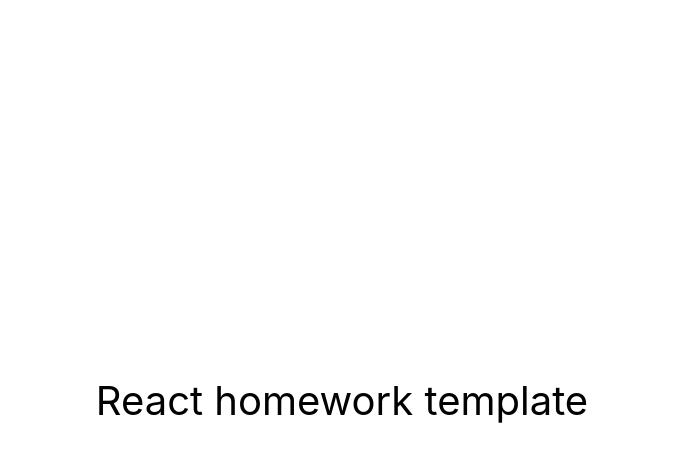
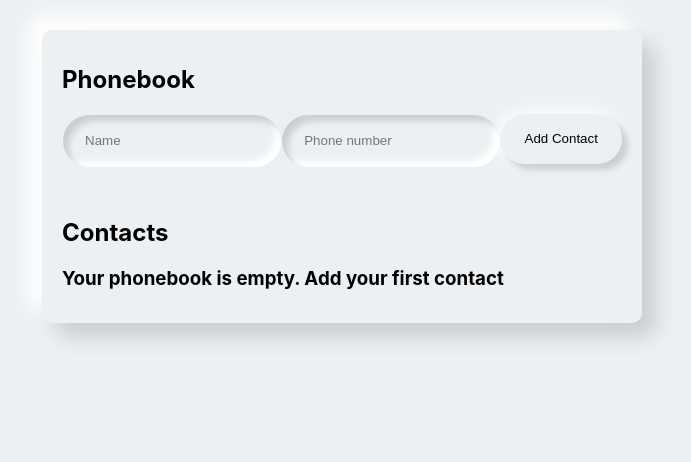
Before and after one commit to Veronikanos/goit-react-hw-06-phonebook, a React (Create React App) app: page / in a window 1280 px wide. Shown: the top 462 px of the page, without its empty margins (298-989 px from the left). Built offline with nearby package versions, Linux system fonts and the light colour scheme.

Commit message:
init: put start files from prev task

```diff
--- a/src/components/App.jsx
+++ b/src/components/App.jsx
@@ -1,16 +1,57 @@
+import React, { useState, useEffect } from 'react';
+import styles from './App.module.css';
+import { ContactForm } from './ContactForm/ContactForm';
+import { ContactList } from './ContactList/ContactList';
+import { Filter } from './Filter/Filter';
+
 export const App = () => {
+  const [contacts, setContacts] = useState(
+    JSON.parse(localStorage.getItem('contacts')) ?? []
+  );
+  const [filter, setFilter] = useState('');
+
+  useEffect(() => {
+    localStorage.setItem('contacts', JSON.stringify(contacts));
+  }, [contacts]);
+
+  const changeFilter = e => {
+    setFilter(e.currentTarget.value);
+  };
+
+  const handleAddContact = newContact => {
+    contacts.find(item => item.name === newContact.name)
+      ? alert(`${newContact.name} is already in contacts`)
+      : setContacts([newContact, ...contacts]);
+  };
+
+  const deleteContact = id => {
+    setContacts(contacts.filter(contact => contact.id !== id));
+  };
+
+  const normalizeText = filter.toLowerCase().trim();
+
+  const filteredContacts = contacts.filter(item =>
+    item.name.toLowerCase().trim().includes(normalizeText)
+  );
+
   return (
-    <div
-      style={{
-        height: '100vh',
-        display: 'flex',
-        justifyContent: 'center',
-        alignItems: 'center',
-        fontSize: 40,
-        color: '#010101'
-      }}
-    >
-      React homework template
-    </div>
+    <section className={styles.phonebook}>
+      <div className={styles.container}>
+        <h1>Phonebook</h1>
+        <ContactForm handleAddContact={handleAddContact} />
+      </div>
+      <div className={styles.container}>
+        <h2>Contacts</h2>
+        {!contacts.length ? (
+          <h3>Your phonebook is empty. Add your first contact</h3>
+        ) : (
+          <>
+            <h3>Your phonebook has {contacts.length} contacts</h3>
+            <Filter filter={filter} onChange={changeFilter} />
+            <ContactList contacts={filteredContacts} onDelete={deleteContact} />
+          </>
+        )}
+      </div>
+    </section>
   );
 };
--- /dev/null
+++ b/src/components/App.module.css
@@ -0,0 +1,14 @@
+.phonebook {
+  max-width: 600px;
+  min-width: 320px;
+  margin: 30px auto;
+  /* background-color: rgb(255, 255, 255); */
+  border-radius: 10px;
+  background: #ecf0f3;
+  box-shadow: 14px 14px 20px #cbced1, -14px -14px 20px white;
+}
+
+.container {
+  margin: 0 auto;
+  padding: 15px 20px;
+}
--- /dev/null
+++ b/src/components/ContactForm/ContactForm.jsx
@@ -0,0 +1,71 @@
+import styles from './ContactForm.module.css';
+import React, { useState } from 'react';
+import { nanoid } from 'nanoid';
+import PropTypes from 'prop-types';
+
+export const ContactForm = ({ handleAddContact }) => {
+  const [name, setName] = useState('');
+  const [number, setNumber] = useState('');
+  const state = {
+    name: setName,
+    number: setNumber,
+  };
+
+  const handleInput = e => {
+    const { name, value } = e.target;
+    state[name](value);
+  };
+
+  const handleSubmit = e => {
+    e.preventDefault();
+    const newObj = {
+      id: nanoid(),
+      name,
+      number,
+    };
+
+    handleAddContact(newObj);
+    setName('');
+    setNumber('');
+  };
+
+  return (
+    <form onSubmit={handleSubmit} className={styles.form}>
+      <label>
+        <input
+          className={styles.inputField}
+          placeholder="Name"
+          type="text"
+          name="name"
+          pattern="^[a-zA-Zа-яА-Я]+(([' -][a-zA-Zа-яА-Я ])?[a-zA-Zа-яА-Я]*)*$"
+          title="Name may contain only letters, apostrophe, dash and spaces. For example Adrian, Jacob Mercer, Charles de Batz de Castelmore d'Artagnan"
+          required
+          value={name}
+          onChange={handleInput}
+        />
+      </label>
+
+      <label>
+        <input
+          className={styles.inputField}
+          placeholder="Phone number"
+          type="tel"
+          name="number"
+          pattern="\+?\d{1,4}?[-.\s]?\(?\d{1,3}?\)?[-.\s]?\d{1,4}[-.\s]?\d{1,4}[-.\s]?\d{1,9}"
+          title="Phone number must be digits and can contain spaces, dashes, parentheses and can start with +"
+          required
+          value={number}
+          onChange={handleInput}
+        />
+      </label>
+
+      <button type="submit" className={styles.button}>
+        Add Contact
+      </button>
+    </form>
+  );
+};
+
+ContactForm.propTypes = {
+  handleAddContact: PropTypes.func.isRequired,
+};
--- /dev/null
+++ b/src/components/ContactForm/ContactForm.module.css
@@ -0,0 +1,47 @@
+.container {
+  /* text-align: center; */
+  margin: 0 auto;
+  padding: 10px 20px;
+  /* font-family: 'Franklin Gothic Medium', 'Arial Narrow', Arial, sans-serif; */
+}
+
+.form {
+  display: flex;
+  gap: 5px;
+  flex-wrap: nowrap;
+}
+
+input,
+label {
+  width: 100%;
+}
+
+.inputField {
+  height: 50px;
+  background: #ecf0f3;
+  border: 1px solid transparent;
+  outline: none;
+  border-radius: 50px;
+  box-shadow: inset 6px 6px 6px #cbced1, inset -6px -6px 6px white;
+  text-indent: 20px;
+}
+
+.button {
+  height: 50px;
+  width: 250px;
+  background: #ecf0f3;
+  border: 1px solid transparent;
+  outline: none;
+  border-radius: 50px;
+  color: black;
+  cursor: pointer;
+  box-shadow: 6px 6px 6px #cbced1, -2px -2px 18px white;
+  padding: 0 20px;
+  transition: all 250ms ease-in-out;
+}
+
+button:hover {
+  box-shadow: none;
+  color: white;
+  background: #4e6141;
+}
--- /dev/null
+++ b/src/components/ContactList/ContactList.jsx
@@ -0,0 +1,32 @@
+import styles from './ContactList.module.css';
+import PropTypes from 'prop-types';
+
+export const ContactList = ({ contacts, onDelete }) => {
+  return (
+    <>
+      <ul>
+        {contacts.map(item => (
+          <li key={item.id} className={styles.contactUser}>
+            <p className={styles.user}>
+              <b>{item.name}</b> {item.number}
+            </p>
+            <button type="submit" onClick={() => onDelete(item.id)}>
+              Delete
+            </button>
+          </li>
+        ))}
+      </ul>
+    </>
+  );
+};
+
+ContactList.propTypes = {
+  contacts: PropTypes.arrayOf(
+    PropTypes.shape({
+      id: PropTypes.string.isRequired,
+      name: PropTypes.string.isRequired,
+      number: PropTypes.string.isRequired,
+    })
+  ),
+  onDelete: PropTypes.func.isRequired,
+};
--- /dev/null
+++ b/src/components/ContactList/ContactList.module.css
@@ -0,0 +1,28 @@
+.contactUser {
+  display: flex;
+  justify-content: space-between;
+  padding-bottom: 10px;
+  align-items: center;
+}
+
+.contactUser button {
+  color: black;
+  border-radius: 20px;
+  cursor: pointer;
+  box-shadow: 6px 6px 6px #cbced1, -6px -6px 6px white;
+  padding-left: 10px;
+  transition: all 250ms ease-in-out;
+  outline: none;
+  border: 1px solid transparent;
+  padding: 10px 20px;
+}
+
+button:hover {
+  box-shadow: none;
+  color: white;
+  background: #4e6141;
+}
+
+.user {
+  margin: 0;
+}
--- /dev/null
+++ b/src/components/Filter/Filter.jsx
@@ -0,0 +1,23 @@
+import PropTypes from 'prop-types';
+
+import styles from './Filter.module.css';
+export const Filter = ({ filter, onChange }) => {
+  return (
+    <div>
+      <label>
+        <input
+          type="text"
+          placeholder="Find contacts by name..."
+          value={filter}
+          onChange={onChange}
+          className={styles.inputField}
+        />
+      </label>
+    </div>
+  );
+};
+
+Filter.propTypes = {
+  filter: PropTypes.string.isRequired,
+  onChange: PropTypes.func.isRequired,
+};
--- /dev/null
+++ b/src/components/Filter/Filter.module.css
@@ -0,0 +1,10 @@
+.inputField {
+  height: 50px;
+  /* padding-left: 20px; */
+  background: #ecf0f3;
+  border: 1px solid transparent;
+  outline: none;
+  border-radius: 50px;
+  box-shadow: inset 6px 6px 6px #cbced1, inset -6px -6px 6px white;
+  text-indent: 20px;
+}
--- a/src/index.css
+++ b/src/index.css
@@ -7,6 +7,7 @@ body {
     sans-serif;
   -webkit-font-smoothing: antialiased;
   -moz-osx-font-smoothing: grayscale;
+  background: #ecf0f3;
 }
 
 code {
```
